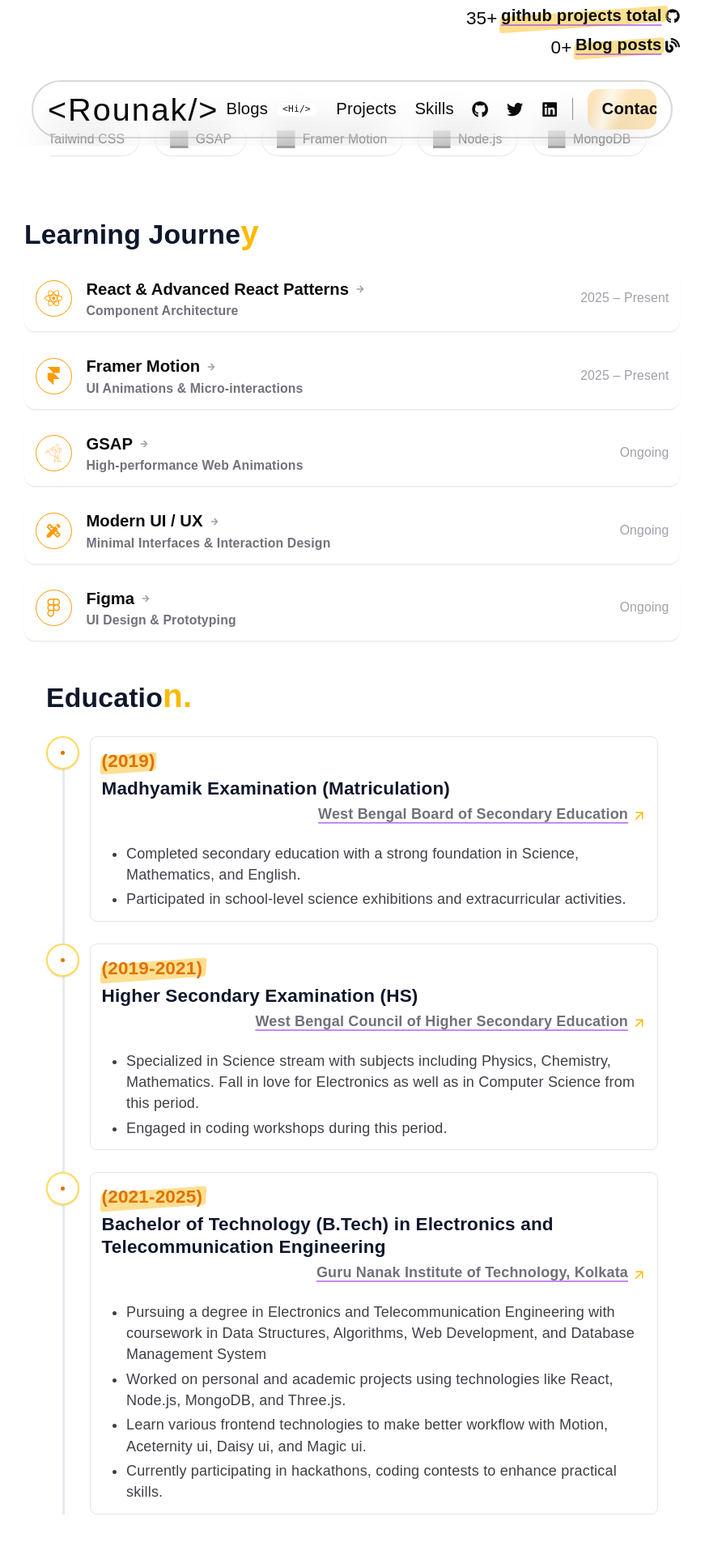
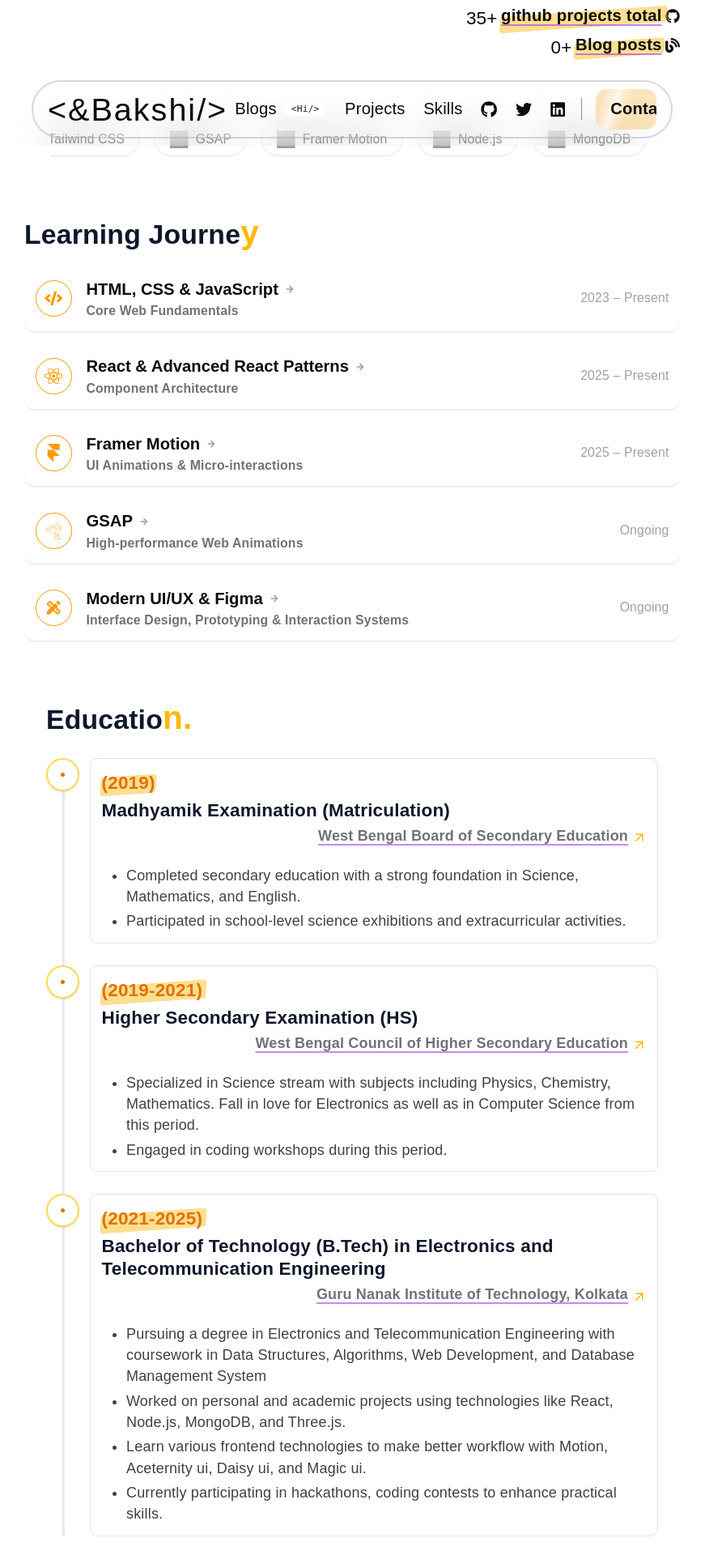
Before and after one commit to rou-nak-cloud/Dev.Portfolios, a React (Vite) app in the folder Portfolio_v3.1/: page / in a window 1280 px wide. Shown: the part 620-2540 px from the top of the page at 81% size, without its empty margins (205-1076 px from the left). Built offline with nearby package versions, Linux system fonts and the light colour scheme; grey boxes are pictures that could not be loaded; a web font is replaced by a local one.

Commit message:
tweakings pv3

```diff
--- a/Portfolio_v3.1/src/components/Education.jsx
+++ b/Portfolio_v3.1/src/components/Education.jsx
@@ -2,7 +2,7 @@
 
 export default function Education() {
   return (
-    <section className="py-10 px-6 font-cabinet ">
+    <section className="py-16 px-6 font-cabinet ">
       <div className="max-w-2xl mx-auto mb-1 md:mb-3">
         {/* Section Title */}
         <h2 className="text-3xl font-cabinet font-semibold text-slate-900 mb-6">
--- a/Portfolio_v3.1/src/components/Hero.jsx
+++ b/Portfolio_v3.1/src/components/Hero.jsx
@@ -17,7 +17,7 @@
       <div
         className="absolute inset-0 z-0 h-50 w-full dots-animated"
         style={{
-          backgroundImage: `radial-gradient(#000000 .8px, transparent 1px)`,
+          backgroundImage: `radial-gradient(#000000 1px, transparent 1px)`,
           backgroundSize: "6px 6px",
           // This mask makes the dots visible at the top and disappear smoothly
           maskImage: "linear-gradient(to bottom, black 10%, transparent 90%)",
--- a/Portfolio_v3.1/src/components/Navbar.jsx
+++ b/Portfolio_v3.1/src/components/Navbar.jsx
@@ -18,19 +18,19 @@
       >
         {/* Logo */}
         <h2 className="logo font-melodrama font-medium text-[1.8rem] md:text-[2.2rem] tracking-wider cursor-grabbing">
-          &lt;Rounak/&gt;
+          &lt;&Bakshi/&gt;
         </h2>
         {/* Mobile Menu */}
         <div className="md:hidden relative">
           <button
             onClick={() => setMenuOpen((prev) => !prev)}
-            className="text-2xl cursor-pointer w-10 h-10 grid place-items-center bg-zinc-100/10 rounded-xl ring-inset ring-1 ring-zinc-100/90 backdrop-blur-2xl hover:bg-amber-100/70 active:scale-95 transition-all duration-300"
+            className="text-2xl cursor-pointer w-10 h-10 grid place-items-center bg-zinc-500/10 rounded-xl ring-inset ring-1 ring-zinc-100/90 backdrop-blur-2xl hover:bg-amber-100/70 active:scale-95 transition-all duration-300"
           >
             {menuOpen ? <AiOutlineClose /> : <RiMenu5Line />}
           </button>
 
           <ul
-            className={`absolute bottom-14 -right-15 w-48 flex flex-col rounded-xl backdrop-blur-lg p-3 gap-2 shadow-lg overflow-hidden transition-all duration-700 ease-out shadow-amber-500/50
+            className={`absolute bottom-14 -right-18 w-52 flex flex-col rounded-xl bg-amber-50 backdrop-blur-lg p-3 gap-2 shadow-lg overflow-hidden transition-all duration-700 ease-out shadow-amber-500/50
   ${menuOpen ? "max-h-96 opacity-100 translate-y-0" : "max-h-0 opacity-0 translate-y-4"}`}
           >
             {navList.map((item, index) => {
--- a/Portfolio_v3.1/src/components/Skills.jsx
+++ b/Portfolio_v3.1/src/components/Skills.jsx
@@ -1,11 +1,15 @@
 import { skills as SKILLS } from "../constants";
 export default function Skills() {
   return (
-    <section className="max-w-2xl mx-auto px-6 py-6">
+    <section id="skills" className="max-w-2xl mx-auto px-6 py-6">
       <h2 className="text-2xl font-cabinet font-bold text-black mb-6">
         Skill
         <span className="font-melodrama font-bold text-amber-400 text-3xl md:text-4xl">
           s.
+        </span>
+        {/* draggable hint */}
+        <span className="text-xs md:text-sm pl-2 font-melodrama font-medium tracking-wider text-zinc-600 italic">
+          (draggable)
         </span>
       </h2>
 
@@ -13,7 +17,7 @@
         {SKILLS.map((skill) => (
           <div
             key={skill.name}
-            className="flex items-center gap-2 px-4 py-1.5 border border-slate-300/80 rounded-full bg-white shadow-sm hover:bg-amber-100/40 transition-colors cursor-default"
+            className="flex items-center gap-2 px-4 py-1.5 border border-slate-300/80 rounded-full bg-white shadow-sm hover:bg-amber-100/40 transition-colors cursor-grabbing"
           >
             <img
               src={skill.icon}
--- a/Portfolio_v3.1/src/constants.js
+++ b/Portfolio_v3.1/src/constants.js
@@ -13,6 +13,7 @@
 import { SiFramer, SiGreensock } from "react-icons/si";
 import { MdDesignServices, MdOutlineArrowOutward } from "react-icons/md";
 import { SiFigma } from "react-icons/si";
+import { FaCode } from "react-icons/fa";
 
 const navList = [
   {
@@ -37,7 +38,7 @@
   {
     label: "Skills",
     icon: FaTools,
-    to: "/skills",
+    to: "#skills",
     type: "internal",
   },
   {
@@ -117,6 +118,14 @@
 ];
 const learningItems = [
   {
+    title: "HTML, CSS & JavaScript",
+    subtitle: "Core Web Fundamentals",
+    description:
+      "Developed a strong foundation in frontend development by mastering semantic HTML for structured and accessible markup, modern CSS techniques including Flexbox and Grid for responsive layouts, and Tailwind CSS for efficient, scalable UI design. Advanced into JavaScript fundamentals such as DOM manipulation, asynchronous programming, and ES6+ features to build dynamic and interactive web applications.",
+    icon: FaCode,
+    date: "2023 – Present",
+  },
+  {
     title: "React & Advanced React Patterns",
     subtitle: "Component Architecture",
     description:
@@ -141,21 +150,29 @@
     date: "Ongoing",
   },
   {
-    title: "Modern UI / UX",
-    subtitle: "Minimal Interfaces & Interaction Design",
+    title: "Modern UI/UX & Figma",
+    subtitle: "Interface Design, Prototyping & Interaction Systems",
     description:
-      "Exploring modern UI design focused on minimal, aesthetic interfaces and refined interaction patterns. Practicing typography hierarchy, layout balance, and subtle micro-interactions to create clean, intuitive, and visually engaging web experiences with the help of daisy ui or shadcn ui components to save time and effort.",
+      "Developing modern user interface and user experience design skills by focusing on minimal, aesthetic, and highly usable interfaces. Practicing typography hierarchy, spacing systems, and layout balance to create visually clear and intuitive designs. Using Figma for UI ideation, component systems, auto-layout, and responsive prototyping before development. This workflow helps translate design concepts into structured frontend implementations while leveraging modern component libraries such as Shadcn UI and DaisyUI to accelerate development and maintain consistent design systems. Also exploring subtle micro-interactions and interaction patterns that enhance usability and create engaging user experiences.",
     icon: MdDesignServices,
     date: "Ongoing",
   },
-  {
-    title: "Figma",
-    subtitle: "UI Design & Prototyping",
-    description:
-      "Learning to design modern user interfaces using Figma. Practicing layout systems, design components, auto-layout, and responsive design principles while creating clean UI prototypes before development. This helps translate design ideas into structured and scalable frontend implementations.",
-    icon: SiFigma,
-    date: "Ongoing",
-  },
+  // {
+  //   title: "Modern UI / UX",
+  //   subtitle: "Minimal Interfaces & Interaction Design",
+  //   description:
+  //     "Exploring modern UI design focused on minimal, aesthetic interfaces and refined interaction patterns. Practicing typography hierarchy, layout balance, and subtle micro-interactions to create clean, intuitive, and visually engaging web experiences with the help of daisy ui or shadcn ui components to save time and effort.",
+  //   icon: MdDesignServices,
+  //   date: "Ongoing",
+  // },
+  // {
+  //   title: "Figma",
+  //   subtitle: "UI Design & Prototyping",
+  //   description:
+  //     "Learning to design modern user interfaces using Figma. Practicing layout systems, design components, auto-layout, and responsive design principles while creating clean UI prototypes before development. This helps translate design ideas into structured and scalable frontend implementations.",
+  //   icon: SiFigma,
+  //   date: "Ongoing",
+  // },
 ];
 export { navList, desktopNavList, aboutItems, learningItems };
 
```
